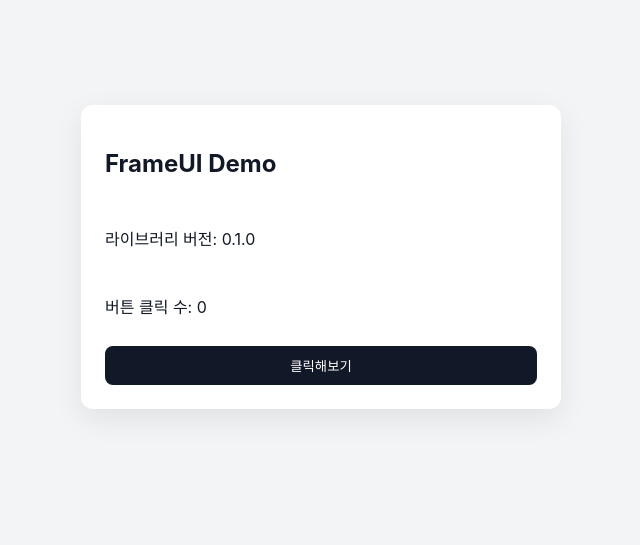
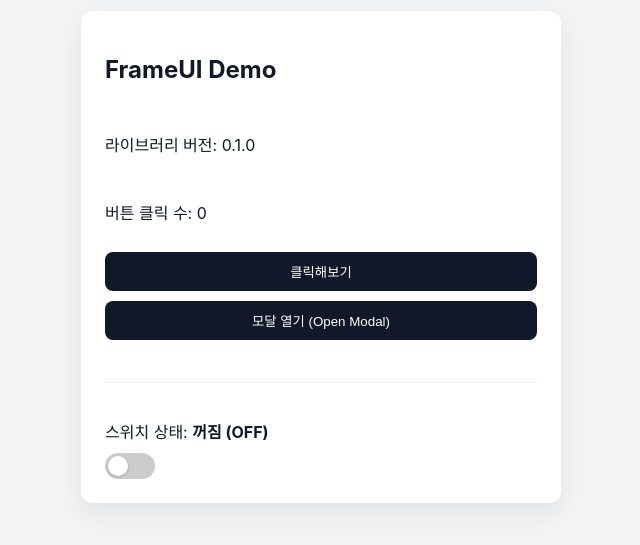
Before and after one commit to dongcheolpark/FrameUI, a React (Vite) app in the folder app/: page / in a window 1280 px wide. Shown: the part 143-688 px from the top of the page, without its empty margins (319-959 px from the left). Built offline with nearby package versions, Linux system fonts and the light colour scheme.

Commit message:
switch, modal

```diff
--- a/app/src/App.tsx
+++ b/app/src/App.tsx
@@ -1,8 +1,12 @@
 import { useState } from "react";
 import { Button, FRAME_UI_VERSION } from "FrameUI";
+import { Switch } from "../../src/components/Switch/Switch";
+import { Modal, ModalHeader, ModalBody, ModalFooter } from "../../src/components/Modal/Modal";
 
 export function App() {
   const [count, setCount] = useState(0);
+  const [isOn, setIsOn] = useState(false);
+  const [isModalOpen, setIsModalOpen] = useState(false);
 
   return (
     <main className="page">
@@ -11,10 +15,40 @@ export function App() {
         <p>라이브러리 버전: {FRAME_UI_VERSION}</p>
         <p>버튼 클릭 수: {count}</p>
 
-        <Button
-          label="클릭해보기"
-          onClick={() => setCount((value) => value + 1)}
-        />
+        <div style={{ display: 'flex', gap: '10px', flexDirection: 'column' }}>
+          <Button
+            label="클릭해보기"
+            onClick={() => setCount((value) => value + 1)}
+          />
+          <Button
+            label="모달 열기 (Open Modal)"
+            onClick={() => setIsModalOpen(true)}
+          />
+        </div>
+
+        {/* Switch */}
+        <div className="divider" style={{ marginTop: "30px", borderTop: "1px solid #eee", paddingTop: "20px" }}>
+           <p style={{ marginBottom: "10px" }}>
+            스위치 상태: <strong>{isOn ? "켜짐 (ON)" : "꺼짐 (OFF)"}</strong>
+          </p>
+          <Switch
+            checked={isOn}
+            onChange={setIsOn}
+          />
+        </div>
+
+        {/* Modal
+        <Modal isOpen={isModalOpen} onClose={() => setIsModalOpen(false)}>
+          <ModalHeader>알림 (Notice)</ModalHeader>
+          <ModalBody>
+            <p>FrameUI에 새로운 모달 컴포넌트가 추가되었습니다!</p>
+            <p>현재 스위치 상태는 <strong>{isOn ? "켜짐" : "꺼짐"}</strong> 입니다.</p>
+          </ModalBody>
+          <ModalFooter>
+            <Button label="닫기" onClick={() => setIsModalOpen(false)} />
+          </ModalFooter>
+        </Modal> */}
+
       </section>
     </main>
   );
--- a/package.json
+++ b/package.json
@@ -46,5 +46,10 @@
     "tsdown": "^0.21.4",
     "typescript": "^5.9.3",
     "vitest": "^3.2.4"
+  },
+  "pnpm": {
+    "ignoredBuiltDependencies": [
+      "esbuild"
+    ]
   }
 }
--- /dev/null
+++ b/src/components/Modal/Modal.css
@@ -0,0 +1,41 @@
+/* src/components/Modal/Modal.css */
+
+/* 모달 배경 (Overlay) */
+.modal-overlay {
+  position: fixed;
+  top: 0;
+  left: 0;
+  width: 100vw;
+  height: 100vh;
+  background-color: rgba(0, 0, 0, 0.5); /* 반투명 검은색 */
+  display: flex;
+  justify-content: center;
+  align-items: center;
+  z-index: 1000; /* 다른 요소보다 위에 표시 */
+  animation: fadeIn 0.3s ease-out;
+}
+
+/* 모달 콘텐츠 박스 */
+.modal-content {
+  background-color: white;
+  border-radius: 12px;
+  width: 400px;
+  max-width: 90%;
+  padding: 24px;
+  box-shadow: 0 4px 12px rgba(0, 0, 0, 0.15);
+  display: flex;
+  flex-direction: column;
+  position: relative;
+  animation: slideIn 0.3s ease-out;
+}
+
+/* 애니메이션 효과 */
+@keyframes fadeIn {
+  from { opacity: 0; }
+  to { opacity: 1; }
+}
+
+@keyframes slideIn {
+  from { transform: translateY(-30px); opacity: 0; }
+  to { transform: translateY(0); opacity: 1; }
+}
--- /dev/null
+++ b/src/components/Modal/Modal.tsx
@@ -0,0 +1,88 @@
+import React, { createContext, useContext, ReactNode, useEffect } from 'react';
+import './Modal.css';
+
+// 1. 컨텍스트 생성 (모달의 열림/닫힘 상태 공유)
+interface ModalContextProps {
+  onClose: () => void;
+}
+
+const ModalContext = createContext<ModalContextProps | undefined>(undefined);
+
+// 2. 메인 Modal 컴포넌트 (열림 상태에 따라 렌더링 결정)
+interface ModalProps {
+  isOpen: boolean;
+  onClose: () => void;
+  children: ReactNode;
+}
+
+export const Modal: React.FC<ModalProps> = ({ isOpen, onClose, children }) => {
+
+  // ESC 키를 눌렀을 때 모달을 닫는 기능
+  useEffect(() => {
+    const handleEsc = (event: KeyboardEvent) => {
+      if (event.key === 'Escape' && isOpen) {
+        onClose();
+      }
+    };
+    window.addEventListener('keydown', handleEsc);
+    return () => window.removeEventListener('keydown', handleEsc);
+  }, [isOpen, onClose]);
+
+  if (!isOpen) return null; // 열려있지 않으면 아무것도 렌더링하지 않음
+
+  return (
+    <ModalContext.Provider value={{ onClose }}>
+      {/* 배경 클릭 시 닫기 */}
+      <div className="modal-overlay" onClick={onClose}>
+        {/* 콘텐츠 박스 클릭 시 닫히지 않도록 이벤트 전파 중지 */}
+        <div
+          className="modal-content"
+          onClick={(e) => e.stopPropagation()}
+          role="dialog"
+          aria-modal="true"
+        >
+          {children}
+        </div>
+      </div>
+    </ModalContext.Provider>
+  );
+};
+
+// 3. 서브 컴포넌트: ModalHeader (제목 영역)
+interface ModalHeaderProps {
+  children: ReactNode;
+}
+
+export const ModalHeader: React.FC<ModalHeaderProps> = ({ children }) => {
+  return (
+    <div style={{ marginBottom: "16px", fontSize: "20px", fontWeight: "bold" }}>
+      {children}
+    </div>
+  );
+};
+
+// 4. 서브 컴포넌트: ModalBody (본문 영역)
+interface ModalBodyProps {
+  children: ReactNode;
+}
+
+export const ModalBody: React.FC<ModalBodyProps> = ({ children }) => {
+  return (
+    <div style={{ marginBottom: "20px", fontSize: "16px", color: "#333", lineHeight: "1.5" }}>
+      {children}
+    </div>
+  );
+};
+
+// 5. 서브 컴포넌트: ModalFooter (버튼 영역)
+interface ModalFooterProps {
+  children: ReactNode;
+}
+
+export const ModalFooter: React.FC<ModalFooterProps> = ({ children }) => {
+  return (
+    <div style={{ display: "flex", justifyContent: "flex-end", gap: "10px" }}>
+      {children}
+    </div>
+  );
+};
--- /dev/null
+++ b/src/components/Switch/Switch.css
@@ -0,0 +1,41 @@
+/* src/components/Switch/Switch.css */
+
+.switch-root {
+  display: inline-block;
+  vertical-align: middle;
+}
+
+.switch-track {
+  width: 50px;
+  height: 26px;
+  border-radius: 15px;
+  padding: 3px;
+  transition: all 0.2s ease;
+  cursor: pointer;
+  display: flex;
+  align-items: center;
+  background-color: #ccc;
+}
+
+.switch-track.is-checked {
+  background-color: #4ade80;
+}
+
+.switch-thumb {
+  width: 20px;
+  height: 20px;
+  background-color: white;
+  border-radius: 50%;
+  transition: transform 0.2s;
+  box-shadow: 0 1px 3px rgba(0,0,0,0.2);
+}
+
+.is-checked .switch-thumb {
+  transform: translateX(24px);
+}
+
+.divider {
+  margin-top: 30px;
+  padding-top: 20px;
+  border-top: 1px solid #eee;
+}
--- /dev/null
+++ b/src/components/Switch/Switch.tsx
@@ -0,0 +1,20 @@
+import React from 'react';
+import './Switch.css';
+
+interface SwitchProps {
+  checked: boolean;
+  onChange: (checked: boolean) => void;
+}
+
+export const Switch: React.FC<SwitchProps> = ({ checked, onChange }) => {
+  return (
+    <div
+      className={`switch-track ${checked ? 'is-checked' : ''}`}
+      onClick={() => onChange(!checked)}
+      role="switch"
+      aria-checked={checked}
+    >
+      <div className="switch-thumb" />
+    </div>
+  );
+};
```
Also changed, not shown: 2 other files (tests, documents, lock files or other folders).
